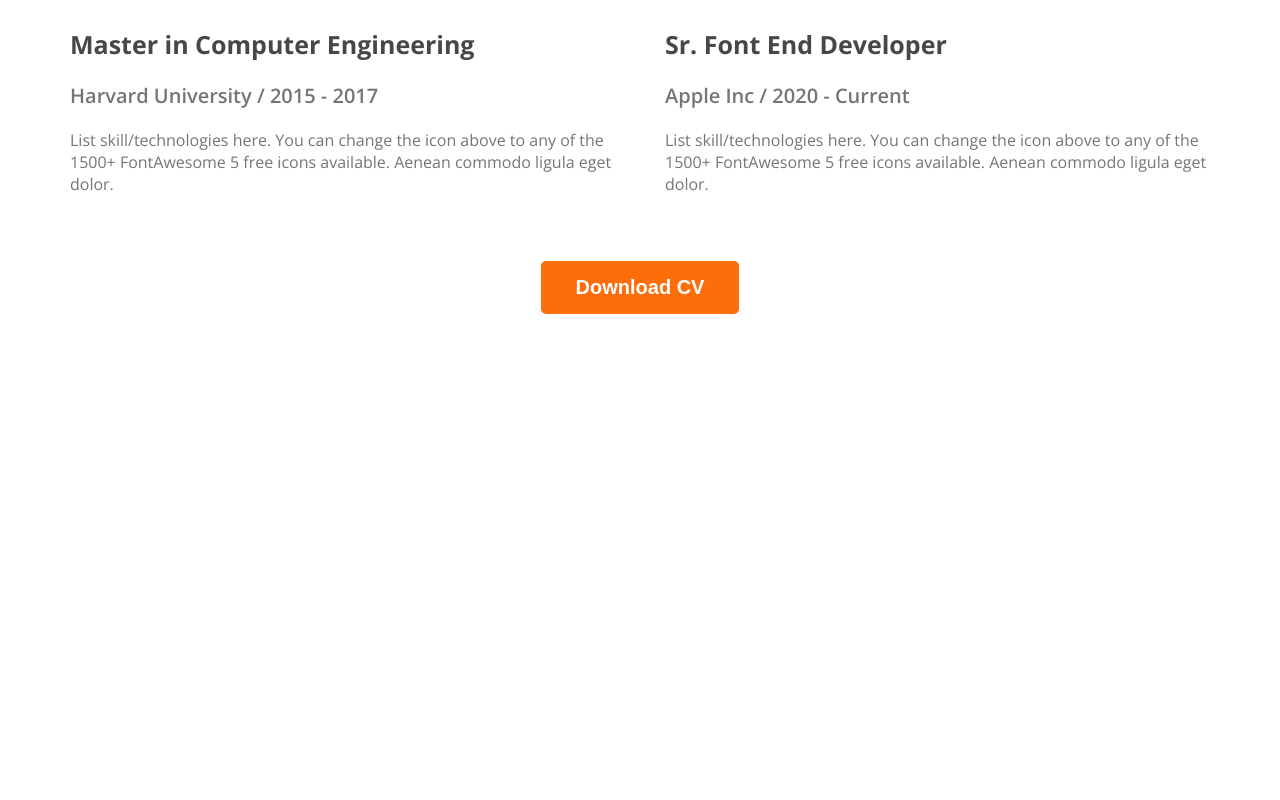
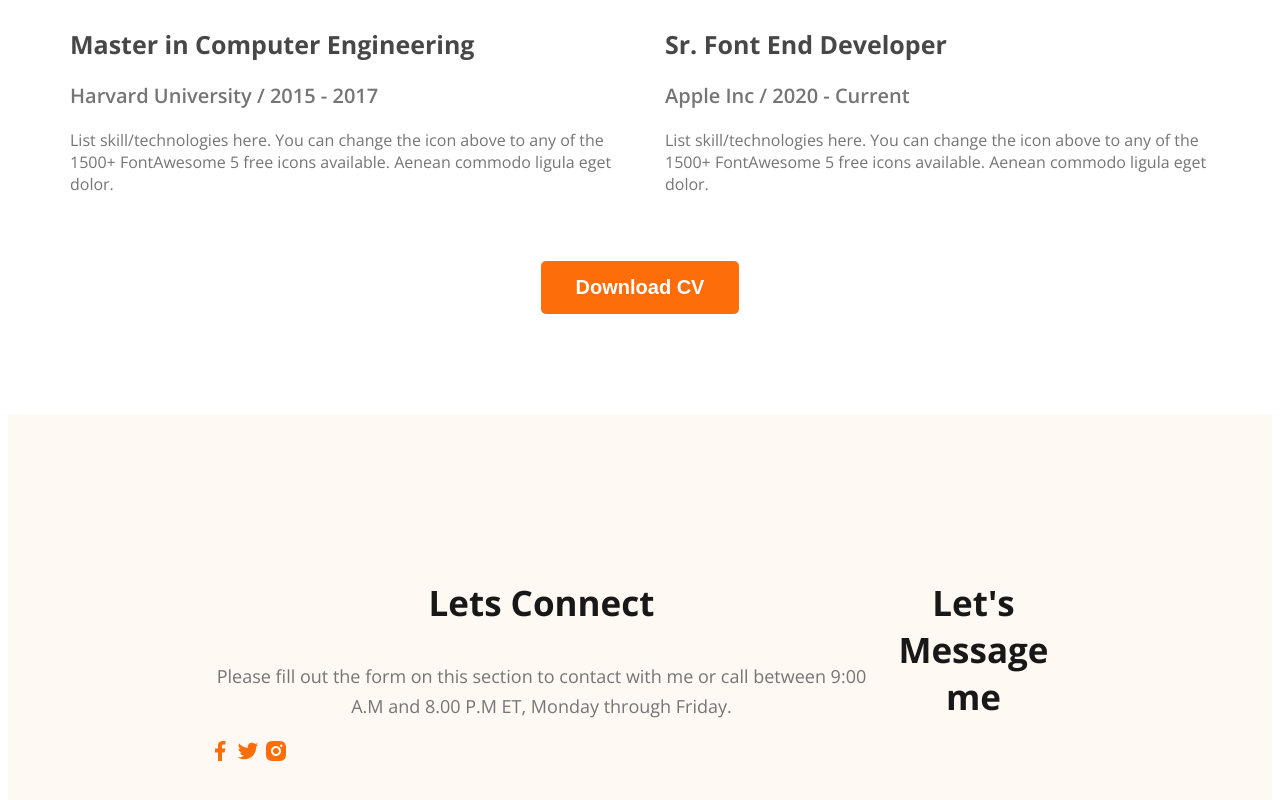
Before and after one commit to Yousuf7900/web-dev-portfolio, a plain HTML site: page index.html in a window 1280 px wide. Shown: the part 2918-3718 px from the top of the page. Before the commit the page ends 3240 px from the top, so only its background shows below. Drawn offline with nearby package versions, Linux system fonts and the light colour scheme.

Commit message:
moye moye

```diff
--- a/index.html
+++ b/index.html
@@ -169,6 +169,19 @@
         </div>
       </section>
     </main>
-    <footer></footer>
+    <footer>
+        <div class="footer-column">
+            <h3 class="section-title">Lets Connect</h3>
+            <p class="section-description">Please fill out the form on this section to contact with me or call between 9:00 A.M and 8.00 P.M ET, Monday through Friday.</p>
+            <div class="social-links">
+                <a href=""><img src="./images/icons/facebook.png" alt=""></a>
+                <a href=""><img src="./images/icons/twitter.png" alt=""></a>
+                <a href=""><img src="./images/icons/insta.png" alt=""></a>
+            </div>
+        </div>
+        <div class="footer-column">
+            <h3 class="section-title">Let's Message me</h3>
+        </div>
+    </footer>
   </body>
 </html>
--- a/portfolio style/portfolio.css
+++ b/portfolio style/portfolio.css
@@ -177,3 +177,11 @@ main{
   margin-top: 50px;
   text-align: center;
 }
+
+/* Footer */
+footer{
+  display: flex;
+  background-color: #FFF8F3;
+  padding: 130px 200px;
+  margin-top: 100px;
+}
```
